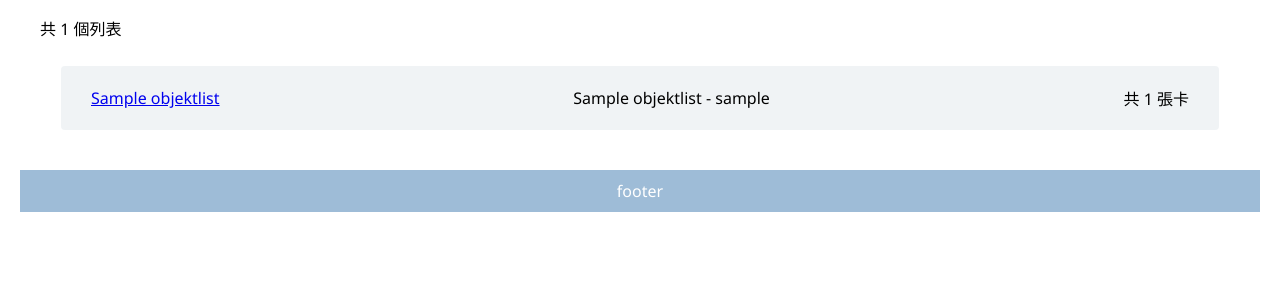
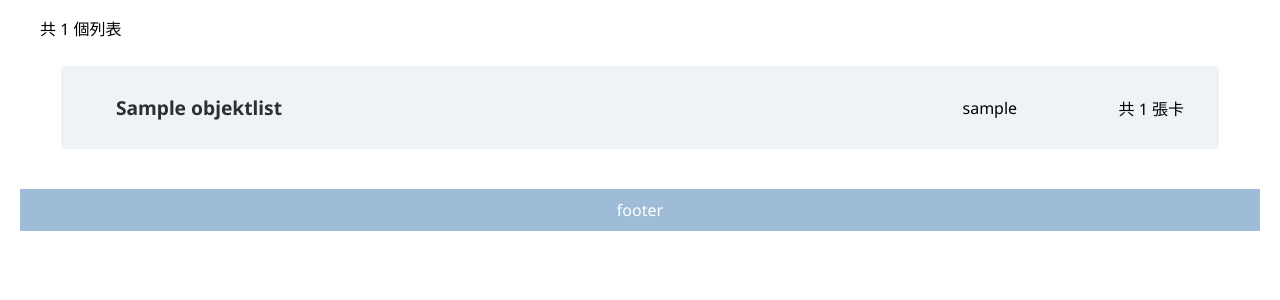
Before and after one commit to aomou/objekt-marketplace, a Django app: page /marketplace/market/ in a window 1280 px wide. Shown: the part 140-440 px from the top of the page. Run offline with Django 5.2, Linux system fonts and the light colour scheme; data comes from the database, SQL or seed files in the repository; tables that the repository leaves empty hold one stand-in row (values such as "Sample post"); parts of the project's set-up code (start-up, migrations or seed data) failed here and were passed over; some web fonts are replaced.

Commit message:
Fix market css

```diff
--- a/static/market.css
+++ b/static/market.css
@@ -17,19 +17,26 @@
 }
 
 .display-one-list {
-    display: flex;
-    justify-content: space-between; /* 左右分散對齊 */
+    display: grid;
+    grid-template-columns: minmax(0, 1fr) 140px auto;
+    column-gap: 16px;
     align-items: center;
-    padding: 20px 30px;
+    padding: 28px 35px;
 
     background-color: rgba(211, 222, 227, 0.353);
     border-radius: 4px;
-
 }
 
-.display-all-list div {
-    /* flex-direction: row; */
-    /* justify-content: space-around; */
-    /* padding: 5px 10px; */
+.list-name-link {
+    padding: 15px 20px;
+    text-decoration: none;
+    font-size: larger;
+    font-weight: bolder;
+    color: rgb(43, 48, 50);
+    transition: color .5s;
+}
 
+.list-name-link:hover {
+    color: black;
+    text-decoration: underline;
 }
--- a/templates/marketplace/market.html
+++ b/templates/marketplace/market.html
@@ -27,7 +27,7 @@
         {% for plist in all_public_lists %}
             <span class="display-one-list">
                 <div> <a href="{% url 'list_details' pk=plist.pk %}" class="list-name-link"> {{ plist.name }} </a> </div>
-                <div> {{ plist }} </div>
+                <div> {{ plist.owner }} </div>
                 <div> 共 {{ plist.objekts.all | length }} 張卡 </div>
             </span>
         {% endfor %}
```
